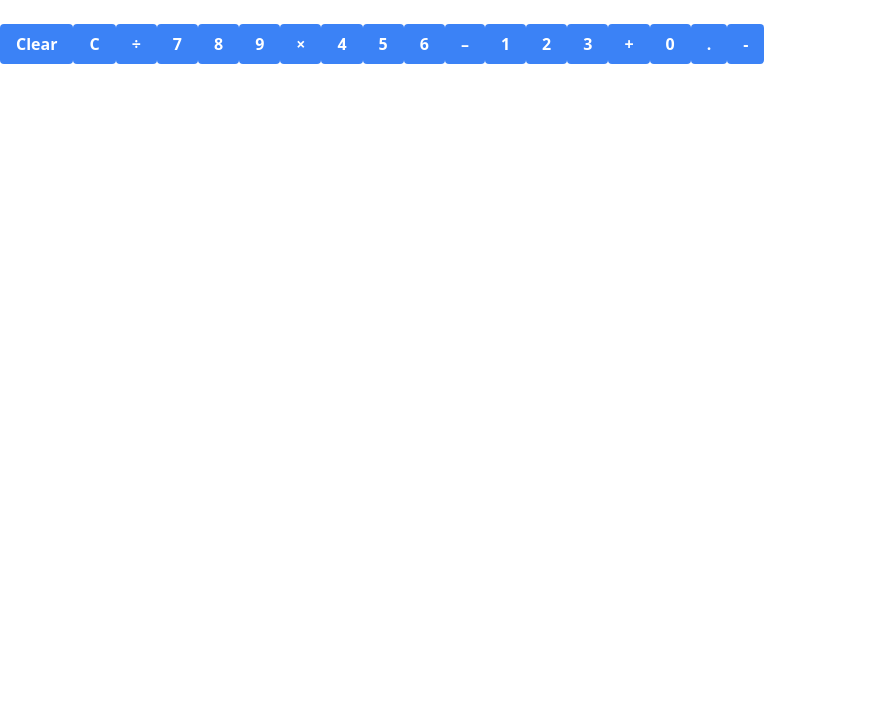
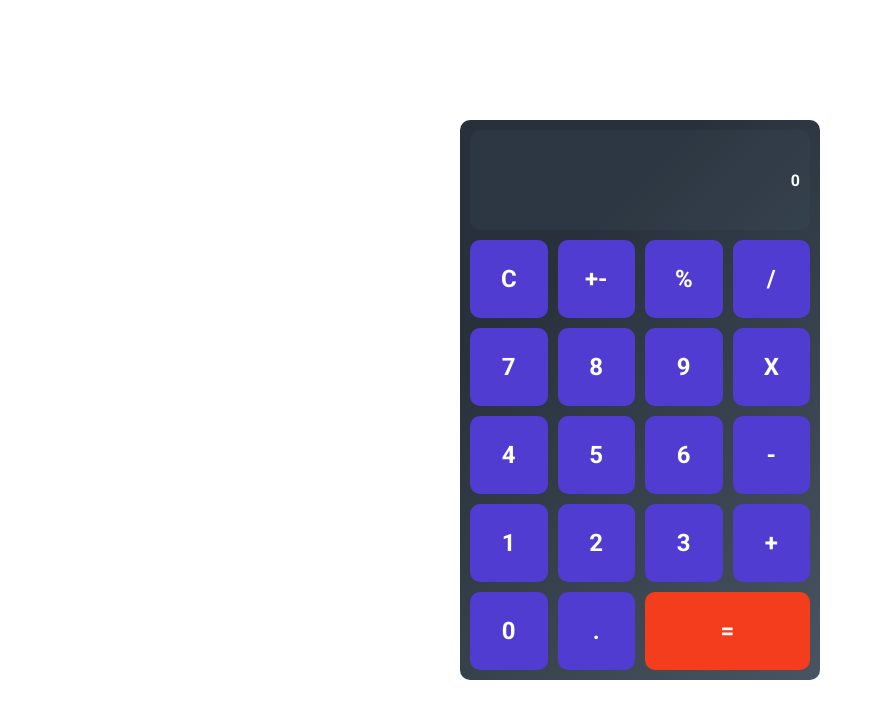
Before and after one commit to ctd4wa/Calculator, a React (Create React App) app: page / in a window 1280 px wide. Shown: the top 718 px of the page, without its empty margins (0-883 px from the left). Built offline with nearby package versions, Linux system fonts and the light colour scheme.

Commit message:
feat: general framing of components

```diff
--- a/src/App.js
+++ b/src/App.js
@@ -1,114 +1,39 @@
-import logo from "./logo.svg";
 import "./App.css";
+import Wrapper from "./components/Wrapper"
+import Screen from "./components/Screen"
+import Button from "./components/Button"
+import ButtonBox from "./components/ButtonBox"
+
+const btnValues = [
+  ["C", "+-", "%", "/"],
+  [7, 8, 9, "X"],
+  [4, 5, 6, "-"],
+  [1, 2, 3, "+"],
+  [0, ".", "="]
+]
 
 function App() {
   return (
-    <div className="container">
-      {/* Input Box */}
-      <form>
-        <input type={"text"}></input>
-      </form>
-      {/* Buttons */}
-      <div className="keypad">
-        <button className="bg-blue-500 hover:bg-blue-700 text-white font-bold py-2 px-4 rounded backspace">
-          Clear
-        </button>
-        <button className="bg-blue-500 hover:bg-blue-700 text-white font-bold py-2 px-4 rounded">
-          C
-        </button>
-        <button
-          className="bg-blue-500 hover:bg-blue-700 text-white font-bold py-2 px-4 rounded"
-          name="/"
-        >
-          &divide;
-        </button>
-        <button
-          className="bg-blue-500 hover:bg-blue-700 text-white font-bold py-2 px-4 rounded"
-          name="7"
-        >
-          7
-        </button>
-        <button
-          className="bg-blue-500 hover:bg-blue-700 text-white font-bold py-2 px-4 rounded"
-          name="8"
-        >
-          8
-        </button>
-        <button
-          className="bg-blue-500 hover:bg-blue-700 text-white font-bold py-2 px-4 rounded"
-          name="9"
-        >
-          9
-        </button>
-        <button
-          className="bg-blue-500 hover:bg-blue-700 text-white font-bold py-2 px-4 rounded"
-          name="*"
-        >
-          &times;
-        </button>
-        <button
-          className="bg-blue-500 hover:bg-blue-700 text-white font-bold py-2 px-4 rounded"
-          name="4"
-        >
-          4
-        </button>
-        <button
-          className="bg-blue-500 hover:bg-blue-700 text-white font-bold py-2 px-4 rounded"
-          name="5"
-        >
-          5
-        </button>
-        <button
-          className="bg-blue-500 hover:bg-blue-700 text-white font-bold py-2 px-4 rounded"
-          name="6"
-        >
-          6
-        </button>
-        <button
-          className="bg-blue-500 hover:bg-blue-700 text-white font-bold py-2 px-4 rounded"
-          name="-"
-        >
-          &ndash;
-        </button>
-        <button
-          className="bg-blue-500 hover:bg-blue-700 text-white font-bold py-2 px-4 rounded"
-          name="1"
-        >
-          1
-        </button>
-        <button
-          className="bg-blue-500 hover:bg-blue-700 text-white font-bold py-2 px-4 rounded"
-          name="2"
-        >
-          2
-        </button>
-        <button
-          className="bg-blue-500 hover:bg-blue-700 text-white font-bold py-2 px-4 rounded"
-          name="3"
-        >
-          3
-        </button>
-        <button
-          className="bg-blue-500 hover:bg-blue-700 text-white font-bold py-2 px-4 rounded"
-          name="+"
-        >
-          +
-        </button>
-        <button
-          className="bg-blue-500 hover:bg-blue-700 text-white font-bold py-2 px-4 rounded"
-          name="0"
-        >
-          0
-        </button>
-        <button
-          className="bg-blue-500 hover:bg-blue-700 text-white font-bold py-2 px-4 rounded"
-          name="."
-        >
-          .
-        </button>
-        <button className="bg-blue-500 hover:bg-blue-700 text-white font-bold py-2 px-4 rounded">-</button>
-      </div>
-    </div>
+    <Wrapper>
+      <Screen value = "0" />
+      <ButtonBox>
+        {
+          btnValues.flat().map((btn, i) => {
+            return(
+              <Button
+              key={i}
+              className={btn === "=" ? "equals" : ""}
+              value={btn}
+              onClick={() => {
+                console.log(`${btn} Button Click`)
+              }}
+            />
+            )
+          })
+        }
+
+      </ButtonBox>
+    </Wrapper>
   );
 }
 
--- /dev/null
+++ b/src/components/Button.css
@@ -0,0 +1,23 @@
+button {
+    border: none;
+    background-color: rgb(80, 60, 209);
+    font-size: 24px;
+    color: rgb(255, 255, 255);
+    font-weight: bold;
+    cursor: pointer;
+    border-radius: 10px;
+    outline: none;
+  }
+
+  button:hover {
+    background-color: rgb(61, 43, 184);
+  }
+
+  .equals {
+    grid-column: 3 / 5;
+    background-color: rgb(243, 61, 29);
+  }
+
+  .equals:hover {
+    background-color: rgb(228, 39, 15);
+  }
--- a/src/components/Button.js
+++ b/src/components/Button.js
@@ -1,3 +1,5 @@
+import "./Button.css"
+
 const Button = ({ className, value, onClick }) => {
     return(
         <button className={className} onClick={onClick}>
--- /dev/null
+++ b/src/components/ButtonBox.css
@@ -0,0 +1,8 @@
+.buttonBox {
+    width: 100%;
+    height: calc(100% - 110px);
+    display: grid;
+    grid-template-columns: repeat(4, 1fr);
+    grid-template-rows: repeat(5, 1fr);
+    grid-gap: 10px;
+  }
--- a/src/components/ButtonBox.js
+++ b/src/components/ButtonBox.js
@@ -1,3 +1,5 @@
+import "./ButtonBox.css"
+
 const ButtonBox = ({ children }) => {
     return <div className="buttonBox">{children}</div>;
 };
--- /dev/null
+++ b/src/components/Screen.css
@@ -0,0 +1,14 @@
+.screen {
+    height: 100px;
+    width: 100%;
+    margin-bottom: 10px;
+    padding: 0 10px;
+    background-color: #4357692d;
+    border-radius: 10px;
+    display: flex;
+    align-items: center;
+    justify-content: flex-end;
+    color: white;
+    font-weight: bold;
+    box-sizing: border-box;
+  }
--- a/src/components/Screen.js
+++ b/src/components/Screen.js
@@ -1,3 +1,5 @@
+import "./Screen.css"
+
 const Screen = ({ value }) => {
     // need to limit digits inputed
     return <div className="screen">
--- /dev/null
+++ b/src/components/Wrapper.css
@@ -0,0 +1,8 @@
+.wrapper {
+    width: 340px;
+    height: 540px;
+    padding: 10px;
+    border-radius: 10px;
+    background-color: #FFFFFF;
+    background-image: linear-gradient(315deg, #485461 0%, #28313b 74%);
+  }
--- a/src/components/Wrapper.js
+++ b/src/components/Wrapper.js
@@ -1,3 +1,5 @@
+import "./Wrapper.css"
+
 const Wrapper = ({ children }) => {
     return <div className="wrapper">{children}</div>;
 };
--- a/src/index.css
+++ b/src/index.css
@@ -1,4 +1,15 @@
-/* src/index.css */
-@import 'tailwindcss/base';
-@import 'tailwindcss/components';
-@import 'tailwindcss/utilities';
+@import url('https://fonts.googleapis.com/css2?family=Roboto:ital,wght@0,100;0,300;0,400;0,500;0,700;0,900;1,100;1,300;1,400;1,500;1,700;1,900&display=swap');
+
+* {
+  margin: 0;
+  padding: 0;
+  font-family: "Roboto", sans-serif;
+}
+
+body {
+  height: 100vh;
+  display: flex;
+  align-items: center;
+  justify-content: center;
+  background-color: #ffffff;
+}
```
